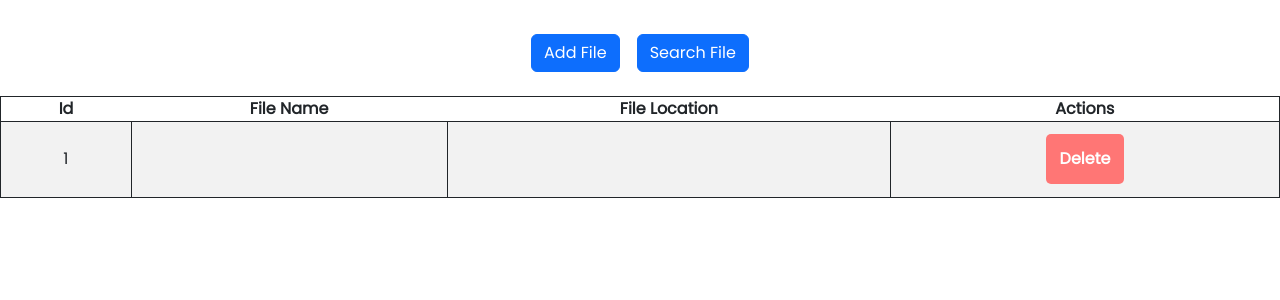
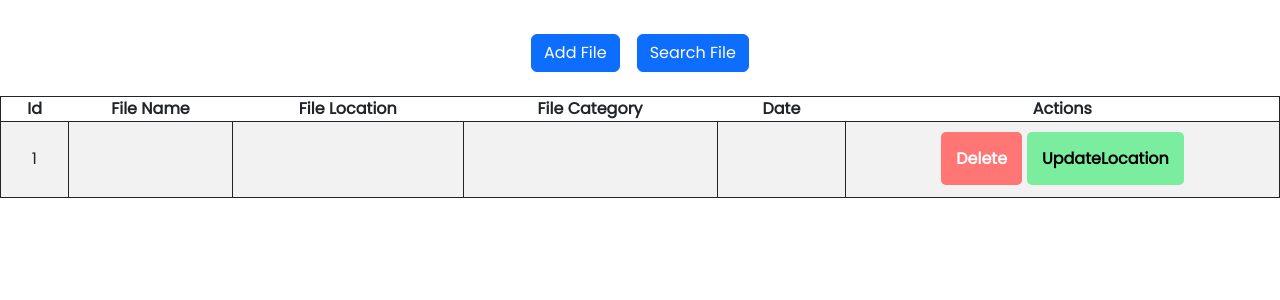
Before and after one commit to NaimurRahman-11/IITResourceManagement-3.0, a PHP site: page /ManageFiles.php in a window 1280 px wide. Shown: the part 176-476 px from the top of the page. Run offline with PHP 8.4, Linux system fonts and the light colour scheme; tables that the repository leaves empty or names only in its code hold one stand-in row (values such as "Sample post"); data that the repository does not hold is empty; some libraries are stand-ins or nearby versions.

Commit message:
Update File Location Done

```diff
--- a/ManageFiles.css
+++ b/ManageFiles.css
@@ -68,6 +68,21 @@ h1{
 }
 
 
+.update-button{
+    background-color: #7bed9f;
+    padding: 4%;
+    color: black;
+    text-decoration: none;
+    font-weight: bold;
+    border-radius: 5px;
+    border: none;
+}
+
+.update-button:hover{
+    background-color: #2ed573;
+    color: black;
+}
+
 td{
     padding: 2%;
 }
--- a/ManageFiles.php
+++ b/ManageFiles.php
@@ -52,6 +52,11 @@
               </div>
 
               <div class="mb-3">
+                <label for="YourID" class="col-form-label">File Category:</label>
+                <input type="text" class="form-control" id="FileCategory" name="FileCategory">
+              </div>
+
+              <div class="mb-3">
                 <label for="YourID" class="col-form-label">File Location:</label>
                 <input type="text" class="form-control" id="FileLocation" name="FileLocation">
               </div>
@@ -100,6 +105,38 @@
     <!-- Search File Modal Ends here -->
 
 
+    <form action="UpdateFileLocation.php" method="post">
+    <div class="modal fade" id="exampleModal3" tabindex="-1" aria-labelledby="exampleModalLabel" aria-hidden="true">
+      <div class="modal-dialog">
+        <div class="modal-content">
+          <div class="modal-header">
+
+            <button type="button" class="btn-close" data-bs-dismiss="modal" aria-label="Close"></button>
+          </div>
+          <div class="modal-body">
+
+          <div class="mb-3">
+                <label for="YourID" class="col-form-label">File ID:</label>
+                <input type="text" class="form-control" id="FileName" name="fileID">
+              </div>
+
+
+              <div class="mb-3">
+                <label for="YourID" class="col-form-label">Enter Updated File Location:</label>
+                <input type="text" class="form-control" id="FileLocation" name="FileLocation">
+              </div>
+
+
+          </div>
+          <div class="modal-footer">
+            <button type="button" class="btn btn-secondary" data-bs-dismiss="modal">Close</button>
+            <input type="submit" class="btn btn-primary" value="Update" name="Search" id="Search">
+          </div>
+        </div>
+      </div>
+    </div>
+   </form>
+
 
   <?php
     include('DatabaseConnection.php');
@@ -119,6 +156,8 @@
       <th>Id</th>
       <th>File Name</th>
       <th>File Location</th>
+      <th>File Category</th>
+      <th>Date</th>
       <th>Actions</th>
     </tr>
   <?php
@@ -127,15 +166,24 @@
         $id=$row['id'];
         $FileName=$row['FileName'];
         $FileLocation=$row['FileLocation'];
+        $FileCategory=$row['FileCategory'];
+        $Date=$row['Date'];
 
   ?>
                 <tr>
                     <td><?php echo $id; ?></td>
                     <td><?php echo $FileName; ?> </td>
                     <td><?php echo $FileLocation; ?></td>
+                    <td><?php echo $FileCategory; ?></td>
+                    <td><?php echo $Date; ?></td>
                     <td>
 
                       <a href="DeleteFileInfo.php?fileId=<?php echo $id; ?>" class="delete-button">Delete</a>
+                      <a href="UpdateFileLocation.php?fileId=<?php echo $id; ?>" class="update-button" data-bs-toggle="modal" data-bs-target="#exampleModal3">UpdateLocation</a>
+
+
+
+
 
                     </td>
                 </tr>
--- a/addFile.php
+++ b/addFile.php
@@ -6,8 +6,10 @@ $fileName=$_POST['FileName'];
 
 $fileLocation=$_POST['FileLocation'];
 
-$sql= "insert into file (`FileName`,`FileLocation`)
-values('$fileName','$fileLocation')";
+$fileCategory=$_POST['FileCategory'];
+
+$sql= "insert into file (`FileName`,`FileLocation`,`FileCategory`)
+values('$fileName','$fileLocation','$fileCategory')";
 
 if(mysqli_query($conn, $sql)){
 
```
Also changed, not shown: DeleteFileInfo.php (+7 -5 lines), UpdateFileLocation.php (added, +23 -0 lines).
